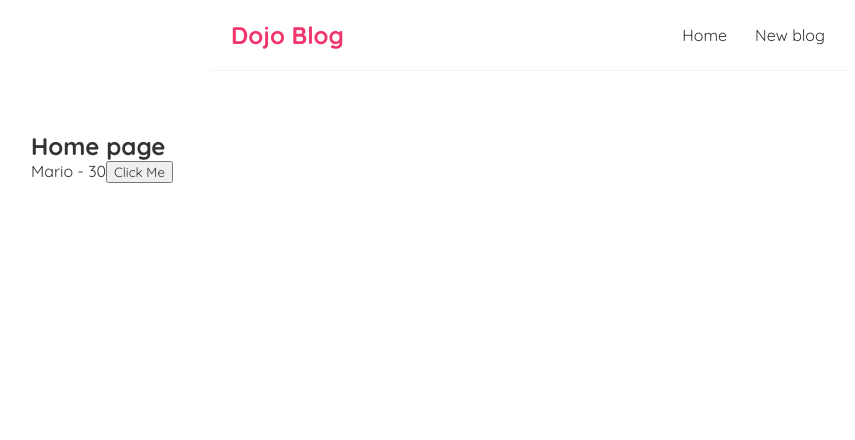
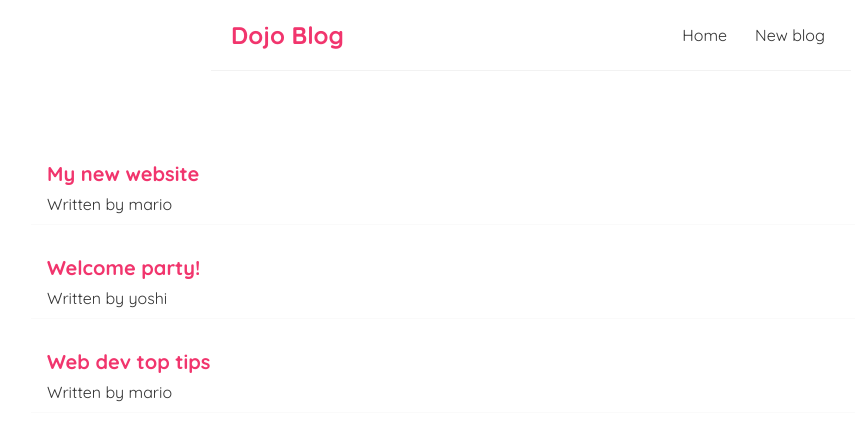
Before and after one commit to girishsalaskar/dojo-blog, a React (Create React App) app: page / in a window 1280 px wide. Shown: the top 440 px of the page, without its empty margins (109-964 px from the left). Built offline with nearby package versions, Linux system fonts and the light colour scheme.

Commit message:
Iterating over array
The component returned from the map function must have a key attribute with unique value.

```diff
--- a/src/Home.js
+++ b/src/Home.js
@@ -1,18 +1,21 @@
 import React, {useState} from "react";
 
 const Home = () => {
-    const [name, setName] = useState('Mario');
-    const [age, setAge] = useState(30);
-    const clickMeHandler = (e) => {
-        setName('Contra');
-        setAge(33);
-    }
+    const [blogs, setBlogs] = useState([
+        { title: 'My new website', body: 'lorem ipsum...', author: 'mario', id: 1 },
+        { title: 'Welcome party!', body: 'lorem ipsum...', author: 'yoshi', id: 2 },
+        { title: 'Web dev top tips', body: 'lorem ipsum...', author: 'mario', id: 3 }
+    ]);
 
     return (
         <div className="home">
-            <h2>Home page</h2>
-            { name } - { age }
-            <button onClick={clickMeHandler}>Click Me</button>
+            { blogs.map((blog) => {
+                return (<div className="blog-preview" key={blog.id}>
+                    <h2>{ blog.title }</h2>
+                    <p>Written by { blog.author }</p>
+
+                </div>);
+            }) }
         </div>
     );
 }
--- a/src/index.css
+++ b/src/index.css
@@ -33,3 +33,18 @@
   margin: 40px auto;
   padding: 20px;
 }
+
+/* blog previews / list */
+.blog-preview {
+  padding: 10px 16px;
+  margin: 20px 0;
+  border-bottom: 1px solid #fafafa;
+}
+.blog-preview:hover {
+  box-shadow: 1px 3px 5px rgba(0,0,0,0.1);
+}
+.blog-preview h2 {
+  font-size: 20px;
+  color: #f1356d;
+  margin-bottom: 8px;
+}
```
